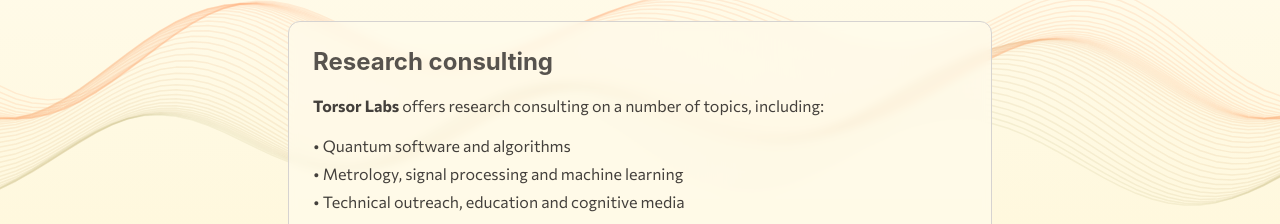
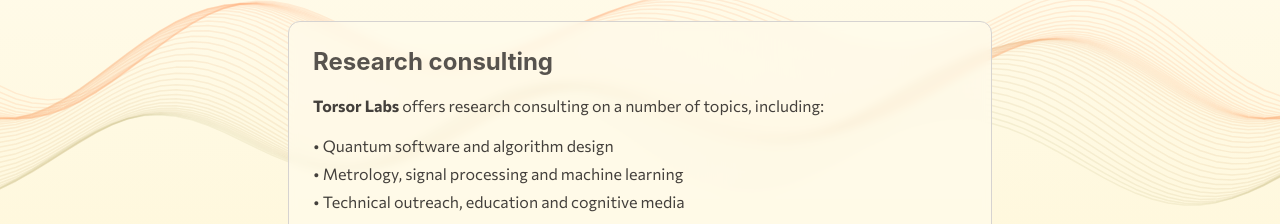
Before and after one commit to torsor-io/torsor-io, a React (Create React App) app: page /#/consulting in a window 1280 px wide. Shown: the part 75-299 px from the top of the page. Built offline with nearby package versions, Linux system fonts and the light colour scheme; the HTML template or start-up script is replaced by a standard one.

Commit message:
Update index.js

```diff
--- a/src/components/ConsultingPage/index.js
+++ b/src/components/ConsultingPage/index.js
@@ -63,7 +63,7 @@ const ConsultingPage = ({ isDark, setIsDark, waveState, setWaveState }) => {
           <b>Torsor Labs</b> offers research consulting on a number of topics, including:
                 </p>
                 <ul className="space-y-1">
-          <li>• Quantum software and algorithms</li>
+          <li>• Quantum software and algorithm design</li>
           <li>• Metrology, signal processing and machine learning</li>
 	  <li>• Technical outreach, education and cognitive media</li>
       {/* Add more educational resources as they become available */}
```
